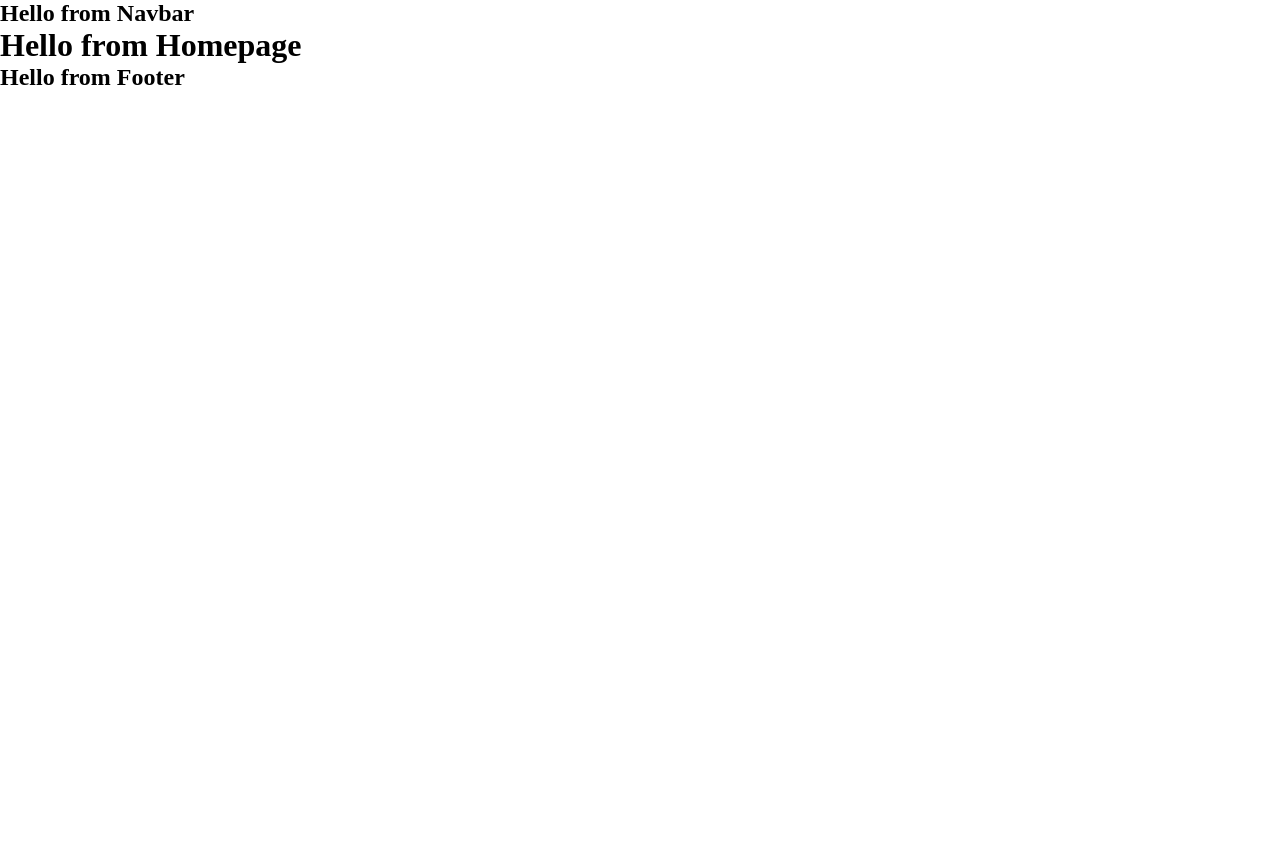
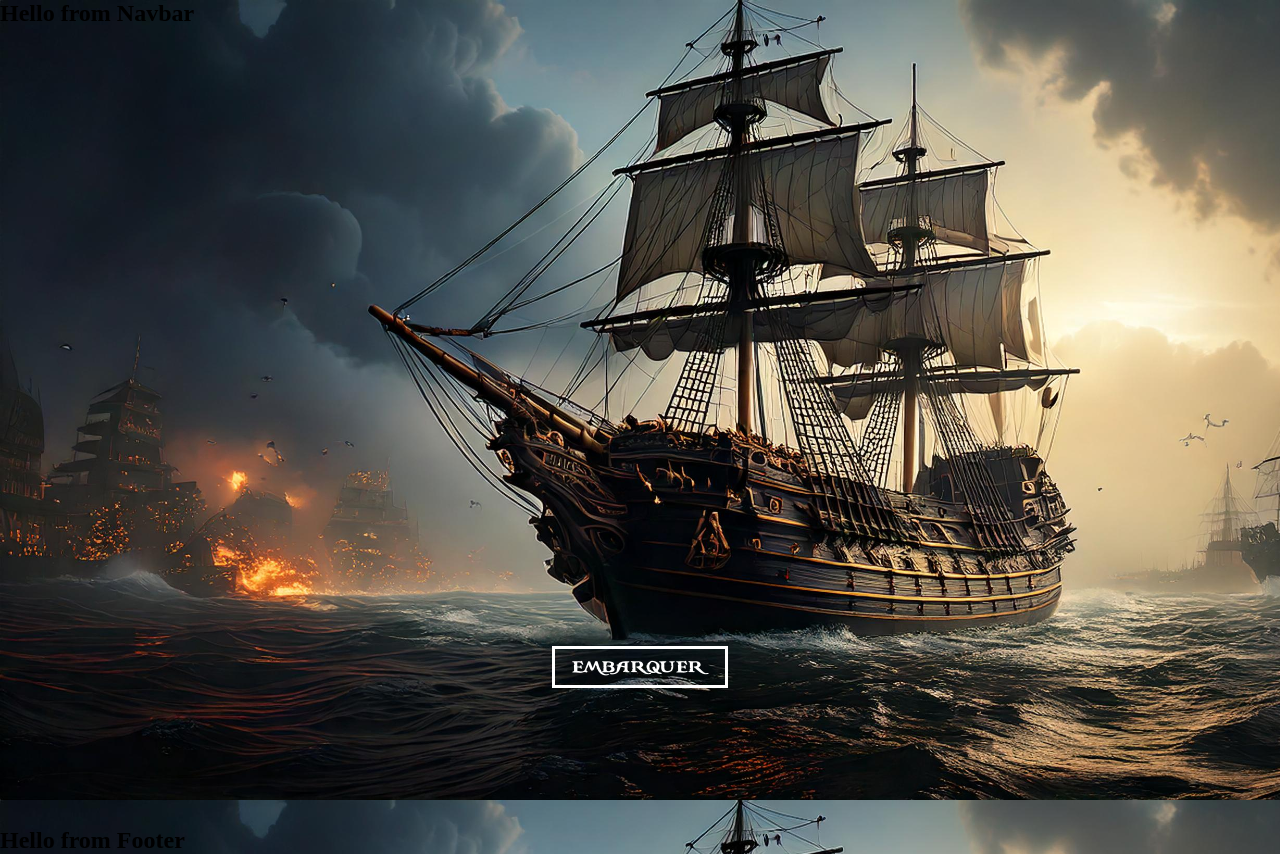
Before and after one commit to Clarelle974/Hackaton1, a React (Vite) app in the folder client/: page / in a window 1280 px wide. Before the commit the page ends 800 px from the top, so only its background shows below. Built offline with nearby package versions, Linux system fonts and the light colour scheme; a web font is replaced by a local one.

Commit message:
add HomePage

```diff
--- a/client/src/App.tsx
+++ b/client/src/App.tsx
@@ -1,16 +1,47 @@
-import { Outlet } from "react-router-dom";
+import { Outlet, useLocation } from "react-router-dom";
 import "./App.css";
+import { useEffect } from "react";
 import Footer from "./components/Footer";
 import Navbar from "./components/Navbar";
 
-export default function App() {
+function App() {
+  const location = useLocation();
+
+  useEffect(() => {
+    const body = document.body;
+    const url = location.pathname;
+
+    const applyStyles = () => {
+      if (url === "/") {
+        body.style.backgroundImage = `url("/public/HomePage.jpg")`;
+        body.style.overflow = "hidden";
+      } else {
+        body.style.backgroundColor = "black";
+      }
+    };
+
+    const resetStyles = () => {
+      body.style.backgroundImage = "";
+      body.style.backgroundColor = "";
+      body.style.overflow = "";
+    };
+    applyStyles();
+
+    return () => {
+      resetStyles();
+    };
+  }, [location]);
+
   return (
     <>
-      <Navbar />
-      <main>
-        <Outlet />
-      </main>
-      <Footer />
+      <div className="menucomponents">
+        <Navbar />
+        <main>
+          <Outlet />
+        </main>
+        <Footer />
+      </div>
     </>
   );
 }
+export default App;
--- a/client/src/pages/Homepage.tsx
+++ b/client/src/pages/Homepage.tsx
@@ -1,7 +1,14 @@
+import "../styles/homepage.css";
+import { Link } from "react-router-dom";
+
 export default function Homepage() {
   return (
-    <>
-      <h1>Hello from Homepage</h1>
-    </>
+    <div className="BackgroundHome">
+      <ul>
+        <li>
+          <Link to="/boardpage">Embarquer</Link>
+        </li>
+      </ul>
+    </div>
   );
 }
--- /dev/null
+++ b/client/src/styles/homepage.css
@@ -0,0 +1,39 @@
+@font-face {
+  font-family: "TheRumIsGone";
+  src: url("/TheRumIsGone-Wy1nG.ttf") format("truetype");
+  font-weight: normal;
+  font-style: normal;
+}
+
+body {
+  background-size: cover;
+}
+
+/* .menucomponents {
+  display: none;
+} */
+
+li {
+  list-style-type: none;
+}
+
+a {
+  color: white;
+  text-decoration: none;
+  border: solid;
+  padding: 0.5rem 1rem;
+  transition: background-color 0.3s ease;
+  font-family: "TheRumIsGone", sans-serif;
+}
+
+a:hover {
+  background-color: rgba(255, 255, 255, 0.373);
+}
+
+.BackgroundHome {
+  height: 100vh;
+  display: flex;
+  justify-content: center;
+  align-items: center;
+  padding-top: 30rem;
+}
```
Also changed, not shown: client/public/HomePage.jpg (added), client/public/TheRumIsGone-Wy1nG.ttf (added).
